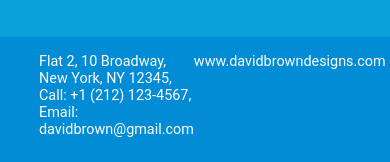
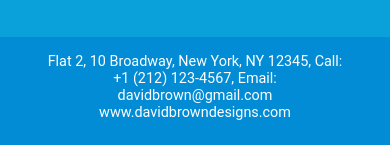
Before and after one commit to kevcomedia/material-resume-clone, a website: page src/index.html in a window 390 px wide. Shown: the part 2671-2833 px from the top of the page. Drawn offline with Linux system fonts and the light colour scheme.

Commit message:
Make address vertical and centered

```diff
--- a/src/styles/main.css
+++ b/src/styles/main.css
@@ -496,6 +496,13 @@ body {
   padding-top: 1rem;
 }
 
+@media screen and (max-width: 1040px) {
+  .address {
+    flex-direction: column;
+    text-align: center;
+  }
+}
+
 /* Not the best name, I know */
 .address__b {
   font-weight: inherit;
```
